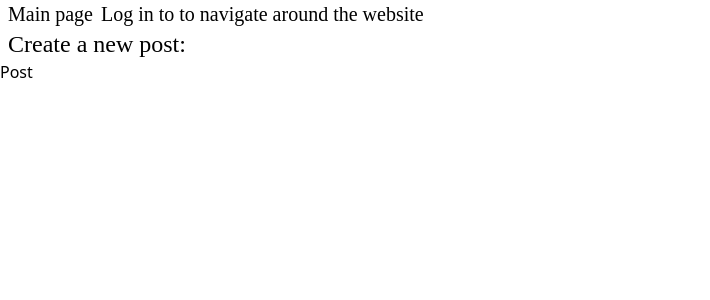
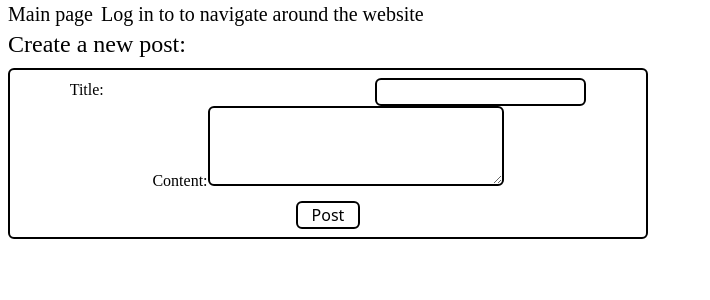
Before and after one commit to Morswin/posting_webapp, a Nuxt app: page /posts in a window 1280 px wide. Shown: the top 300 px of the page, without its empty margins (0-710 px from the left). Built offline with nearby package versions, Linux system fonts and the light colour scheme; a web font is replaced by a local one.

Commit message:
Created post creation form

```diff
--- a/pages/posts.vue
+++ b/pages/posts.vue
@@ -4,7 +4,39 @@
 
 <template>
     <div>
+        <div>
+            <h2 class="ml-2 mb-2">
+                Create a new post:
+            </h2>
+            <form
+                action=""
+                class="flex flex-col ml-2 w-1/2 items-center border-2 border-black rounded-md p-2"
+            >
+                <div class="flex justify-between w-5/6">
+                    <label for="post_title">Title:</label>
+                    <input type="text" id="post_title">
+                </div>
+                <div>
+                    <label for="">Content:</label>
+                    <textarea
+                        name=""
+                        id="post_content"
+                        cols="30"
+                        rows="10"
+                        class="border-2 border-black rounded-md h-20"
+                    >
+                    </textarea>
+                </div>
+                <button
+                    @click.prevent=""
+                    class="mt-2 px-1 border-2 border-black rounded-md w-16"
+                >
+                    Post
+                </button>
+            </form>
+        </div>
         <div v-if="userStore.get_post_length() > 0" >
+            <h2>Existing posts:</h2>
             <Post
                 v-for="(item, index) in userStore.posts"
                 :key="index"
@@ -12,15 +44,5 @@
                 :content="item.content"
             />
         </div>
-        <div>
-            <h2 class="ml-2">
-                Create a new post:
-            </h2>
-            <form action="">
-                <button @click.prevent="">
-                    Post
-                </button>
-            </form>
-        </div>
     </div>
 </template>
--- a/stores/user.ts
+++ b/stores/user.ts
@@ -1,14 +1,16 @@
+import { Post } from 'types'
+
 export const useUserStore = defineStore('user', () => {
-    interface Post {
-        title: string
-        content: string
-        image?: string
-    }
+    // interface Post {
+    //     title: string
+    //     content: string
+    //     image?: string
+    // }
 
     const name = ref<string>("");
     const logged_in = ref<boolean>(false);
     const profile_pic = ref<string>("");
-    const posts = ref<Array<Post>>();
+    const posts = ref<Array<Post>>([]);
 
     function log_in(user_name: string): void {
         console.log(`Logging in as ${user_name}`);
@@ -28,5 +30,13 @@ export const useUserStore = defineStore('user', () => {
         return posts.value?.length;
     }
 
-    return { name, logged_in, log_in, log_out, profile_pic, create_new_post, get_post_length }
+    return {
+        name,
+        logged_in,
+        log_in,
+        log_out,
+        profile_pic,
+        create_new_post,
+        get_post_length
+    }
 })
--- /dev/null
+++ b/types.ts
@@ -0,0 +1,5 @@
+export interface Test {
+    title: string
+    content: string
+    image?: string
+}
```
